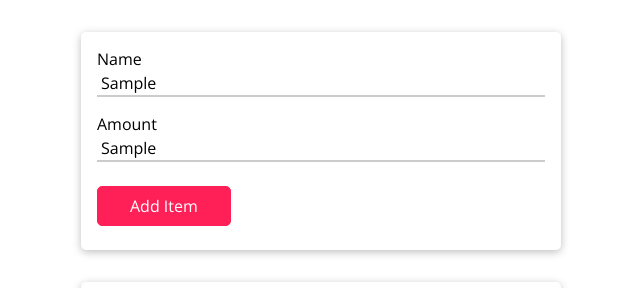
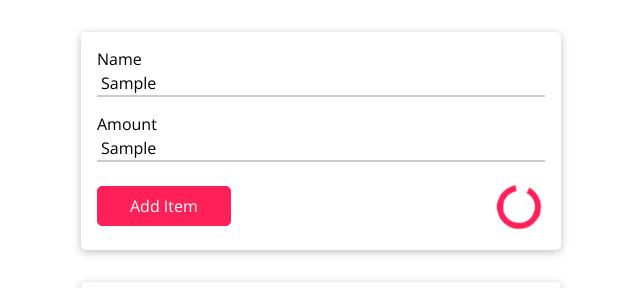
Before and after one commit to katriosa/shopping-list, a React (Create React App) app: page / in a window 1280 px wide. Both pictures are taken after typing "Sample", "Sample" into the empty fields and a click on the button "Add Item". Shown: the top 288 px of the page, without its empty margins (319-959 px from the left). Built offline with nearby package versions, Linux system fonts and the light colour scheme; no server answers.

Commit message:
add loading Indicator

```diff
--- /dev/null
+++ b/src/UI/LoadingIndicator.css
@@ -0,0 +1,35 @@
+.lds-ring {
+  display: inline-block;
+  position: relative;
+  width: 54px;
+  height: 54px;
+}
+.lds-ring div {
+  box-sizing: border-box;
+  display: block;
+  position: absolute;
+  width: 44px;
+  height: 44px;
+  margin: 6px;
+  border: 6px solid #ff2058;
+  border-radius: 50%;
+  animation: lds-ring 1.2s cubic-bezier(0.5, 0, 0.5, 1) infinite;
+  border-color: #ff2058 transparent transparent transparent;
+}
+.lds-ring div:nth-child(1) {
+  animation-delay: -0.45s;
+}
+.lds-ring div:nth-child(2) {
+  animation-delay: -0.3s;
+}
+.lds-ring div:nth-child(3) {
+  animation-delay: -0.15s;
+}
+@keyframes lds-ring {
+  0% {
+    transform: rotate(0deg);
+  }
+  100% {
+    transform: rotate(360deg);
+  }
+}
--- /dev/null
+++ b/src/UI/LoadingIndicator.js
@@ -0,0 +1,14 @@
+import React from "react";
+
+import "./LoadingIndicator.css";
+
+const LoadingIndicator = () => (
+  <div className="lds-ring">
+    <div />
+    <div />
+    <div />
+    <div />
+  </div>
+);
+
+export default LoadingIndicator;
--- a/src/components/AddItem.css
+++ b/src/components/AddItem.css
@@ -22,3 +22,9 @@
   outline: none;
   border-bottom-color: #ff2058;
 }
+
+.item-form__actions {
+  display: flex;
+  justify-content: space-between;
+  align-items: center;
+}
--- a/src/components/AddItem.js
+++ b/src/components/AddItem.js
@@ -1,6 +1,7 @@
 import Card from "../UI/Card";
 import "./AddItem.css";
-import React, { useState, useRef } from "react";
+import React, { useState } from "react";
+import LoadingIndicator from "../UI/LoadingIndicator";
 
 const AddItem = React.memo((props) => {
   const [enteredName, setEnteresName] = useState("");
@@ -18,9 +19,9 @@ const AddItem = React.memo((props) => {
     e.preventDefault();
     const enteredData = {
       name: enteredName,
-      amount: enteredAmount
-    }
-    props.onSaveData(enteredData)
+      amount: enteredAmount,
+    };
+    props.onSaveData(enteredData);
   };
 
   return (
@@ -45,8 +46,9 @@ const AddItem = React.memo((props) => {
               onChange={amountInputHandler}
             />
           </div>
-          <div>
+          <div className="item-form__actions">
             <button type="submit">Add Item</button>
+            {props.loading && <LoadingIndicator />}
           </div>
         </form>
       </Card>
--- a/src/components/Items.js
+++ b/src/components/Items.js
@@ -6,6 +6,7 @@ import { useState, useEffect, useCallback } from "react";
 
 const Items = () => {
   const [items, setItems] = useState([]);
+  const [isLoading, setIsLoading] = useState(false);
 
   useEffect(() => {
     console.log("Rendering", items);
@@ -16,12 +17,14 @@ const Items = () => {
   }, []);
 
   const saveDataHandler = (enteredItem) => {
+    setIsLoading(true);
     fetch("https://hooks-2a60a-default-rtdb.firebaseio.com/items.json", {
       method: "POST",
       body: JSON.stringify(enteredItem),
       headers: { "Content-Type": "application/json" },
     })
       .then((response) => {
+        setIsLoading(false);
         return response.json();
       })
       .then((responseData) => {
@@ -33,19 +36,21 @@ const Items = () => {
   };
 
   const removeItemHandler = (itemId) => {
+    setIsLoading(true);
     fetch(
       `https://hooks-2a60a-default-rtdb.firebaseio.com/items/${itemId}.json`,
       {
         method: "DELETE",
       }
     ).then((response) => {
+      setIsLoading(false);
       setItems((prev) => prev.filter((item) => item.id !== itemId));
     });
   };
 
   return (
     <>
-      <AddItem onSaveData={saveDataHandler} />
+      <AddItem onSaveData={saveDataHandler} loading={isLoading} />
 
       <section>
         <Filter onFilterItems={filteredItemsHandler} />
```
